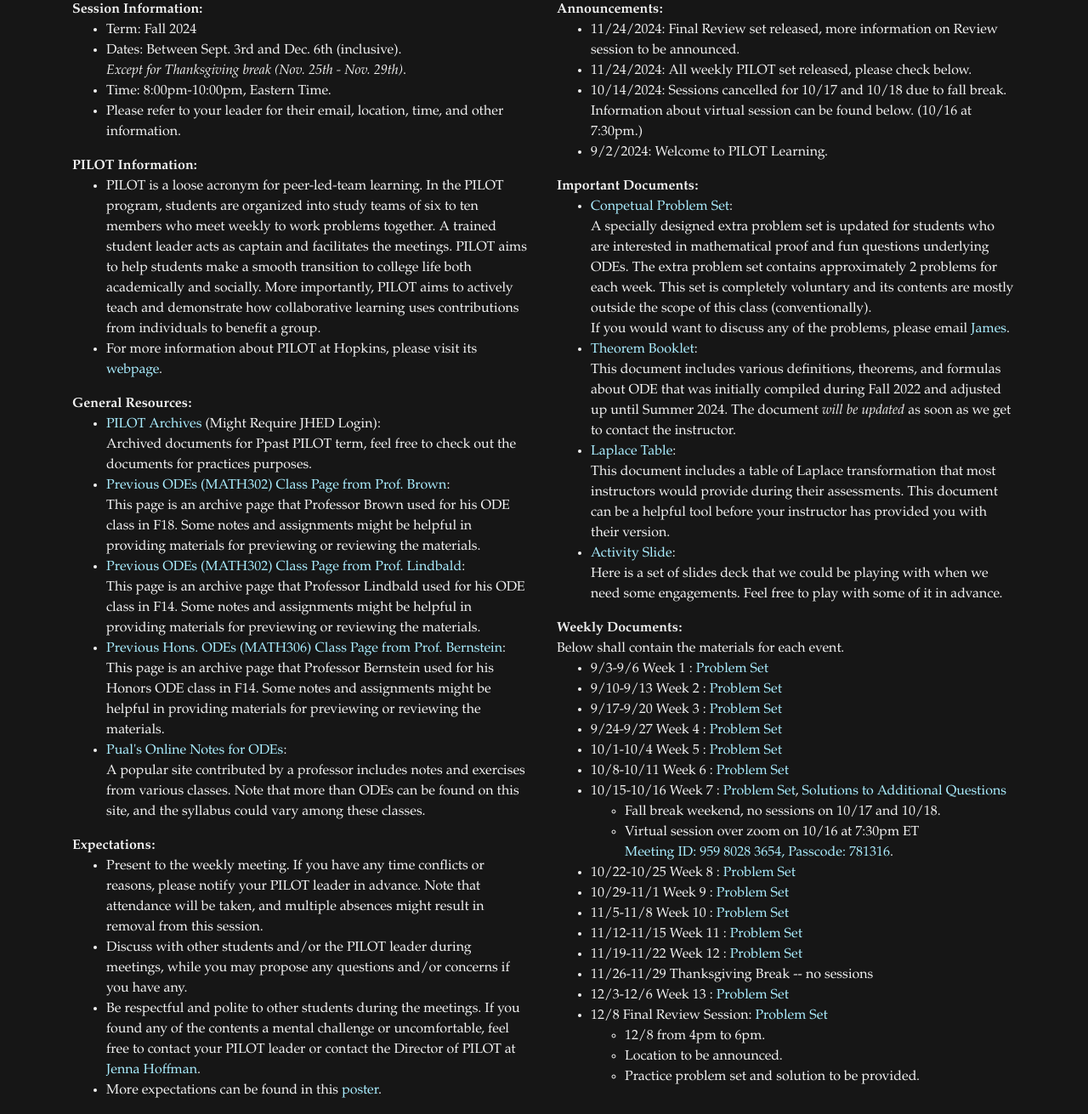
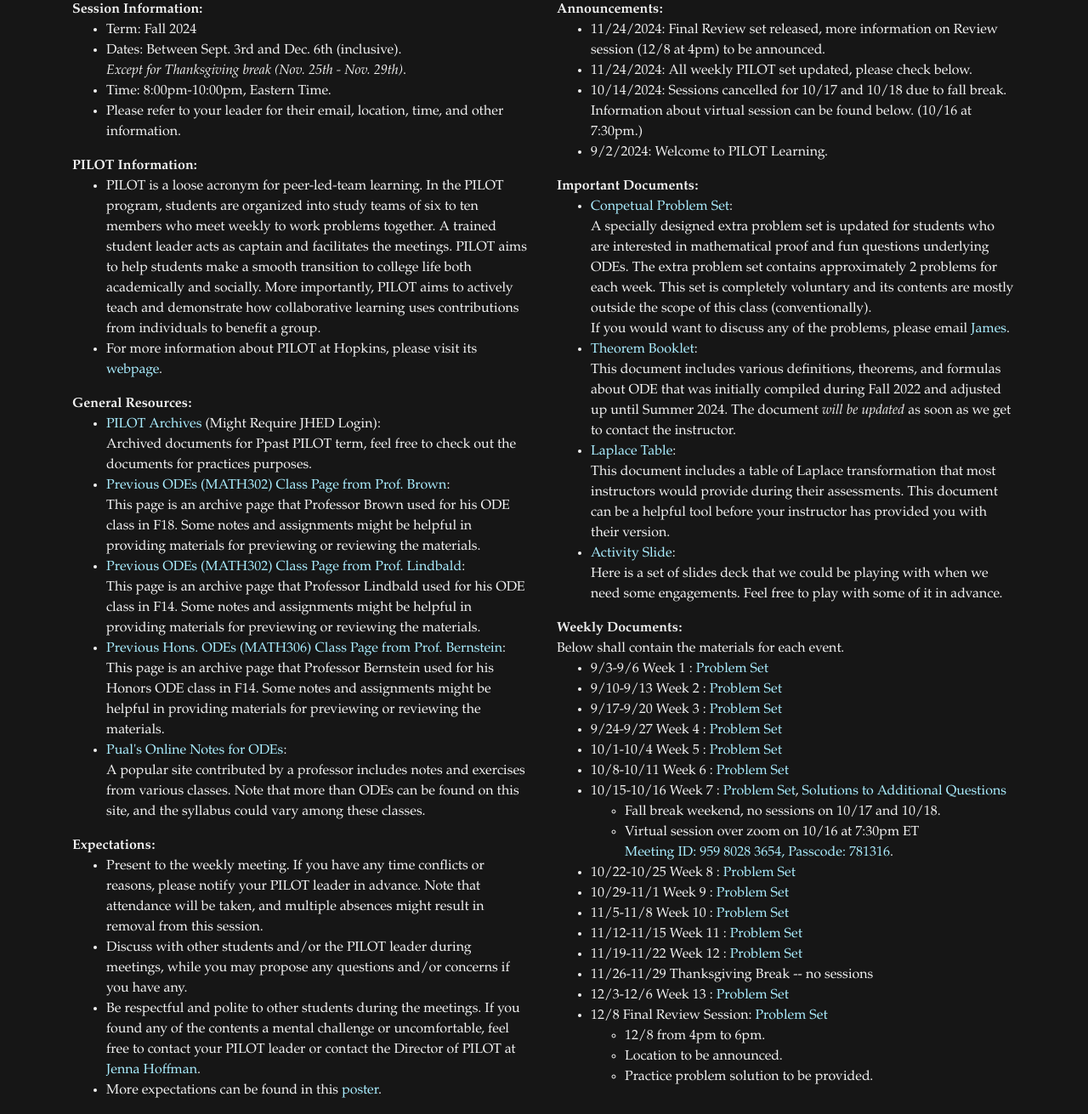
Before and after one commit to JHU-ODE-PILOT/FA24, a plain HTML site: page index.html in a window 1280 px wide. Shown: the part 151-1462 px from the top of the page at 85% size. Drawn offline with nearby package versions, Linux system fonts and the light colour scheme.

Commit message:
Update index.html

```diff
--- a/index.html
+++ b/index.html
@@ -52,8 +52,8 @@
     <div class="col">
         <b>Announcements:</b>
         <ul>
-            <li>11/24/2024: Final Review set released, more information on Review session to be announced.</li>
-            <li>11/24/2024: All weekly PILOT set released, please check below.</li>
+            <li>11/24/2024: Final Review set released, more information on Review session (12/8 at 4pm) to be announced.</li>
+            <li>11/24/2024: All weekly PILOT set updated, please check below.</li>
             <li>10/14/2024: Sessions cancelled for 10/17 and 10/18 due to fall break. Information about virtual session can be found below.  (10/16 at 7:30pm.)</li>
             <li>9/2/2024: Welcome to PILOT Learning.</li>
         </ul>
@@ -91,7 +91,7 @@
                 <ul>
                     <li>12/8 from 4pm to 6pm. </li>
                     <li>Location to be announced.</li>
-                    <li>Practice problem set and solution to be provided.</li>
+                    <li>Practice problem solution to be provided.</li>
                 </ul>
         </ul>
         <!-- bebebe -->
```
